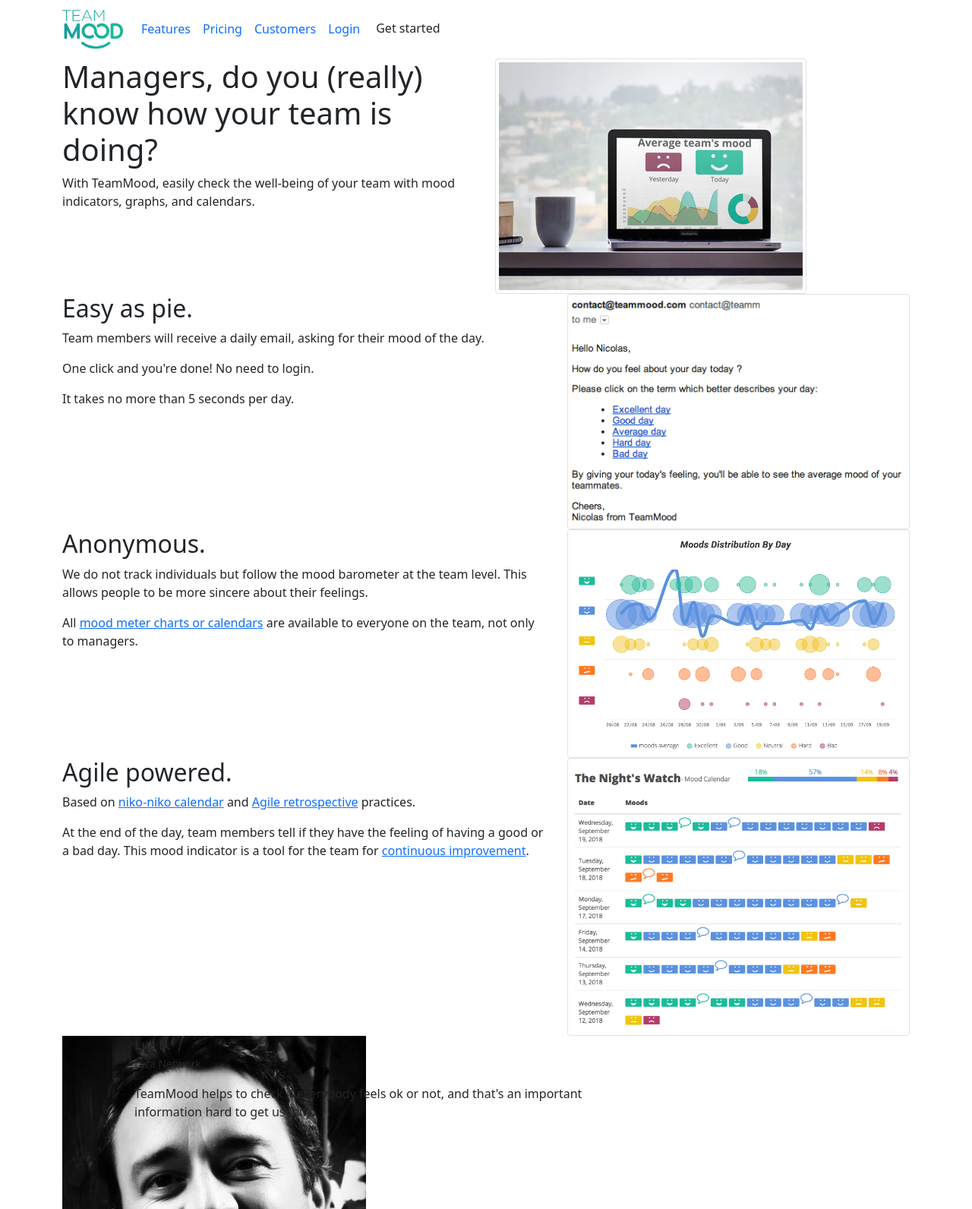
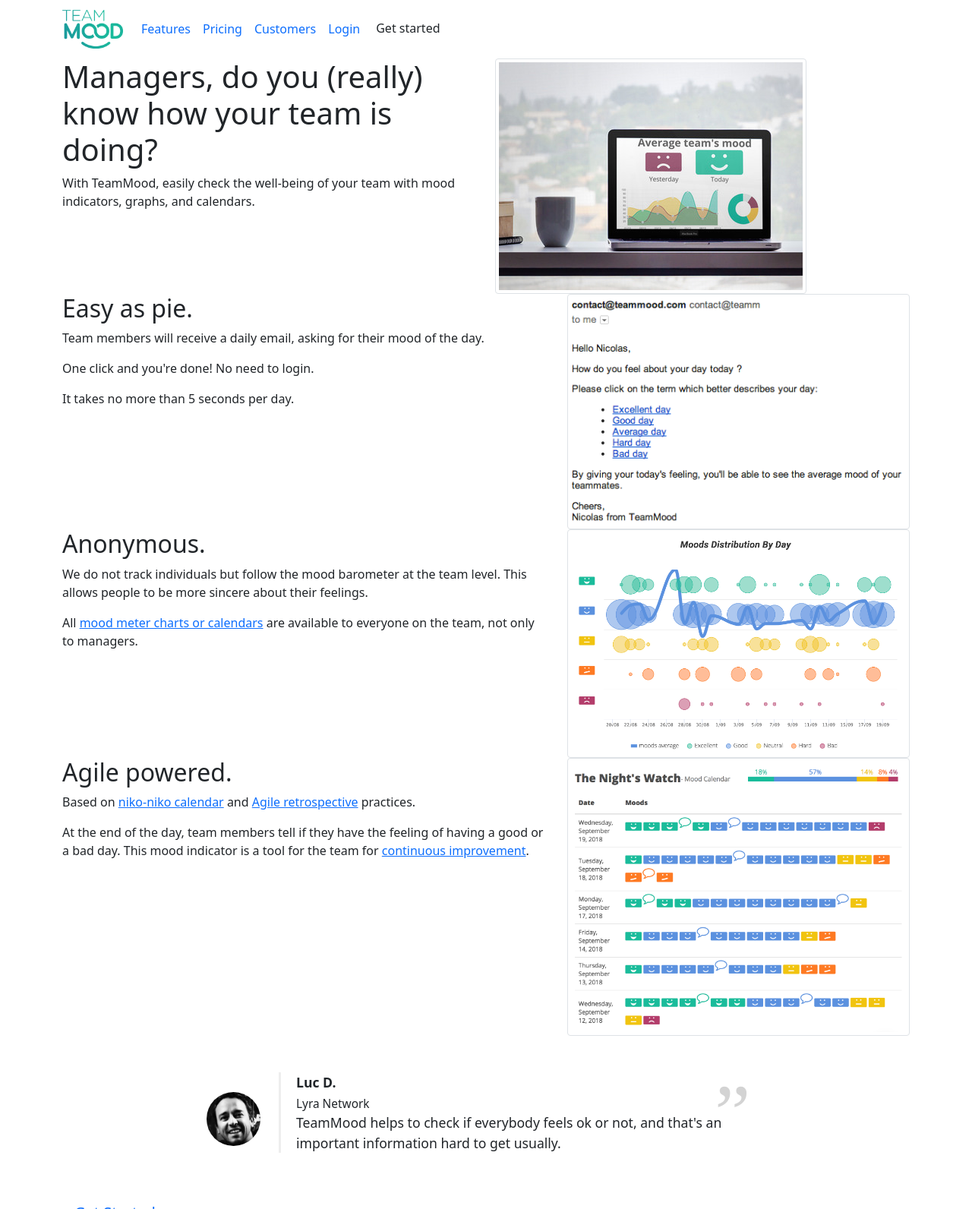
Before and after one commit to TeamMood/landing-page, a Jekyll site: the page built from en/index.html, in a window 1280 px wide. Shown: the top 1592 px of the page at 76% size. Built offline with Jekyll 4.4.1, drawn with Linux system fonts in a browser that asks for light colours; nearby versions of some CDN libraries; grey boxes are pictures that could not be loaded.

Commit message:
testimonial class upgraded + css

```diff
--- a/_includes/testimonial.html
+++ b/_includes/testimonial.html
@@ -1,13 +1,12 @@
-<div class="content-page">
-    <div class="container">
 
-        <div class="row testimonial equal ">
-            <div class="col-md-1 col-md-offset-2">
-                <img class="img-circle img-responsive" src="/images/testimonials/{{ include.img }}">
+    <div class="container my-5">
+        <div class="row testimonial equal justify-content-center align-items-center">
+            <div class="col-md-1 col-3">
+                <img class="img-fluid rounded-circle" src="/images/testimonials/{{ include.img }}">
             </div>
             <div class="col-md-7">
                 <blockquote>
-                    <p>
+                    <p class="mb-0">
                         <strong>{{ include.author }}</strong><br>
                         <small>{{ include.company }}</small>
                     </p>
@@ -17,6 +16,4 @@
                 </blockquote>
             </div>
         </div>
-
     </div>
-</div>
--- a/css/style.css
+++ b/css/style.css
@@ -7,3 +7,22 @@
 .row.footer_copyright {
     border-top: 0.5px solid #fff;
 }
+
+
+.testimonial blockquote{
+    border-left: 3px solid #eee;
+    padding-left: 20px;
+    font-size: 1.1em;
+    margin-bottom: 0;
+    position: relative;
+}
+
+.testimonial blockquote::before{
+    font-family: "times", sans-serif !important;
+    content: "”";
+    color: lightgrey;
+    font-size: 6em;
+    position: absolute;
+    right: 20px;
+    top: -25px;
+}
```
